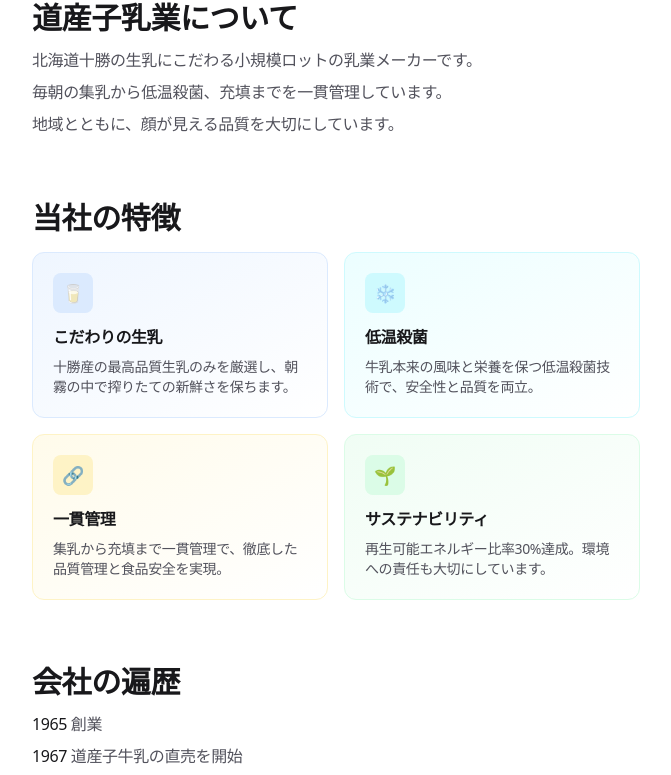
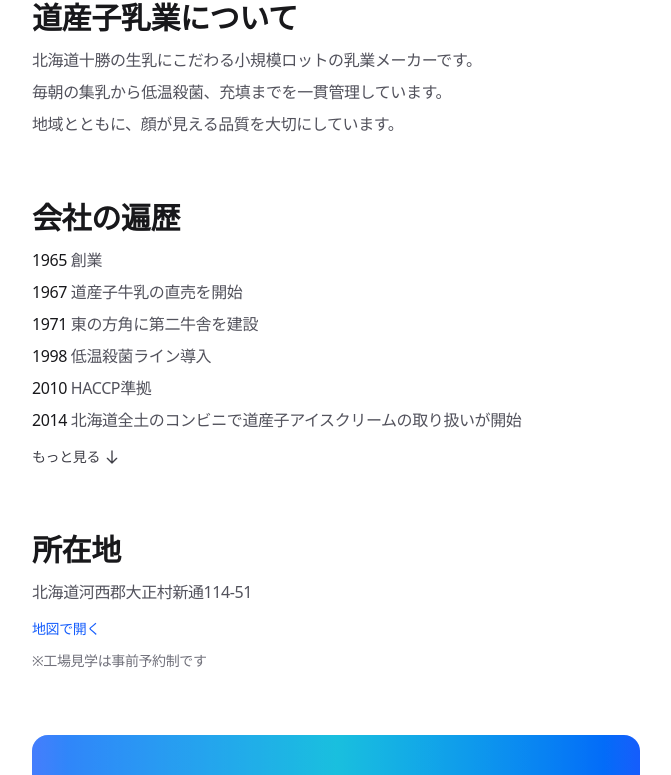
Before and after one commit to ocean-marine/where-is-my-butter, a Next.js app: page /home in a window 1280 px wide. Shown: the part 423-1198 px from the top of the page, without its empty margins (304-975 px from the left). Built offline with nearby package versions, Linux system fonts and the light colour scheme.

Commit message:
Remove Features/Values section from page

```diff
--- a/app/home/page.tsx
+++ b/app/home/page.tsx
@@ -73,83 +73,6 @@ export default function DosankoDairyHome() {
         </div>
       </motion.section>
 
-      {/* Features/Values Section */}
-      <motion.section
-        id="features"
-        aria-labelledby="features-title"
-        variants={VARIANTS_SECTION}
-        transition={TRANSITION_SECTION}
-        className="space-y-4"
-      >
-        <h2
-          id="features-title"
-          className="text-2xl sm:text-3xl font-bold text-zinc-900 dark:text-zinc-50"
-        >
-          当社の特徴
-        </h2>
-        <div className="grid gap-4 grid-cols-1 sm:grid-cols-2">
-          {/* Feature Card 1 */}
-          <div className="group relative overflow-hidden rounded-xl border border-blue-100 bg-gradient-to-br from-blue-50 to-blue-0 p-5 transition-all hover:shadow-lg hover:border-blue-300 dark:border-blue-900 dark:from-blue-950 dark:to-blue-900 dark:hover:border-blue-700">
-            <div className="absolute -inset-px rounded-xl bg-gradient-to-br from-blue-200 to-cyan-200 opacity-0 transition-opacity group-hover:opacity-10 dark:from-blue-700 dark:to-cyan-700" />
-            <div className="relative">
-              <div className="mb-3 inline-flex h-10 w-10 items-center justify-center rounded-lg bg-blue-100 dark:bg-blue-900">
-                <span className="text-lg">🥛</span>
-              </div>
-              <h3 className="font-bold text-zinc-900 dark:text-zinc-50 mb-2">
-                こだわりの生乳
-              </h3>
-              <p className="text-sm text-zinc-600 dark:text-zinc-400">
-                十勝産の最高品質生乳のみを厳選し、朝霧の中で搾りたての新鮮さを保ちます。
-              </p>
-            </div>
-          </div>
-          {/* Feature Card 2 */}
-          <div className="group relative overflow-hidden rounded-xl border border-cyan-100 bg-gradient-to-br from-cyan-50 to-cyan-0 p-5 transition-all hover:shadow-lg hover:border-cyan-300 dark:border-cyan-900 dark:from-cyan-950 dark:to-cyan-900 dark:hover:border-cyan-700">
-            <div className="absolute -inset-px rounded-xl bg-gradient-to-br from-cyan-200 to-blue-200 opacity-0 transition-opacity group-hover:opacity-10 dark:from-cyan-700 dark:to-blue-700" />
-            <div className="relative">
-              <div className="mb-3 inline-flex h-10 w-10 items-center justify-center rounded-lg bg-cyan-100 dark:bg-cyan-900">
-                <span className="text-lg">❄️</span>
-              </div>
-              <h3 className="font-bold text-zinc-900 dark:text-zinc-50 mb-2">
-                低温殺菌
-              </h3>
-              <p className="text-sm text-zinc-600 dark:text-zinc-400">
-                牛乳本来の風味と栄養を保つ低温殺菌技術で、安全性と品質を両立。
-              </p>
-            </div>
-          </div>
-          {/* Feature Card 3 */}
-          <div className="group relative overflow-hidden rounded-xl border border-amber-100 bg-gradient-to-br from-amber-50 to-amber-0 p-5 transition-all hover:shadow-lg hover:border-amber-300 dark:border-amber-900 dark:from-amber-950 dark:to-amber-900 dark:hover:border-amber-700">
-            <div className="absolute -inset-px rounded-xl bg-gradient-to-br from-amber-200 to-orange-200 opacity-0 transition-opacity group-hover:opacity-10 dark:from-amber-700 dark:to-orange-700" />
-            <div className="relative">
-              <div className="mb-3 inline-flex h-10 w-10 items-center justify-center rounded-lg bg-amber-100 dark:bg-amber-900">
-                <span className="text-lg">🔗</span>
-              </div>
-              <h3 className="font-bold text-zinc-900 dark:text-zinc-50 mb-2">
-                一貫管理
-              </h3>
-              <p className="text-sm text-zinc-600 dark:text-zinc-400">
-                集乳から充填まで一貫管理で、徹底した品質管理と食品安全を実現。
-              </p>
-            </div>
-          </div>
-          {/* Feature Card 4 */}
-          <div className="group relative overflow-hidden rounded-xl border border-green-100 bg-gradient-to-br from-green-50 to-green-0 p-5 transition-all hover:shadow-lg hover:border-green-300 dark:border-green-900 dark:from-green-950 dark:to-green-900 dark:hover:border-green-700">
-            <div className="absolute -inset-px rounded-xl bg-gradient-to-br from-green-200 to-emerald-200 opacity-0 transition-opacity group-hover:opacity-10 dark:from-green-700 dark:to-emerald-700" />
-            <div className="relative">
-              <div className="mb-3 inline-flex h-10 w-10 items-center justify-center rounded-lg bg-green-100 dark:bg-green-900">
-                <span className="text-lg">🌱</span>
-              </div>
-              <h3 className="font-bold text-zinc-900 dark:text-zinc-50 mb-2">
-                サステナビリティ
-              </h3>
-              <p className="text-sm text-zinc-600 dark:text-zinc-400">
-                再生可能エネルギー比率30%達成。環境への責任も大切にしています。
-              </p>
-            </div>
-          </div>
-        </div>
-      </motion.section>
       {/* History Section */}
       <motion.section
         id="history"
```
